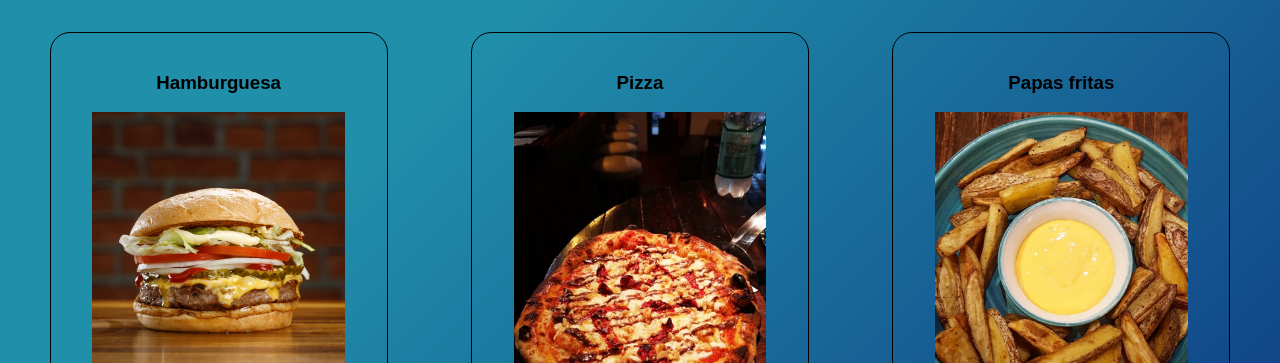
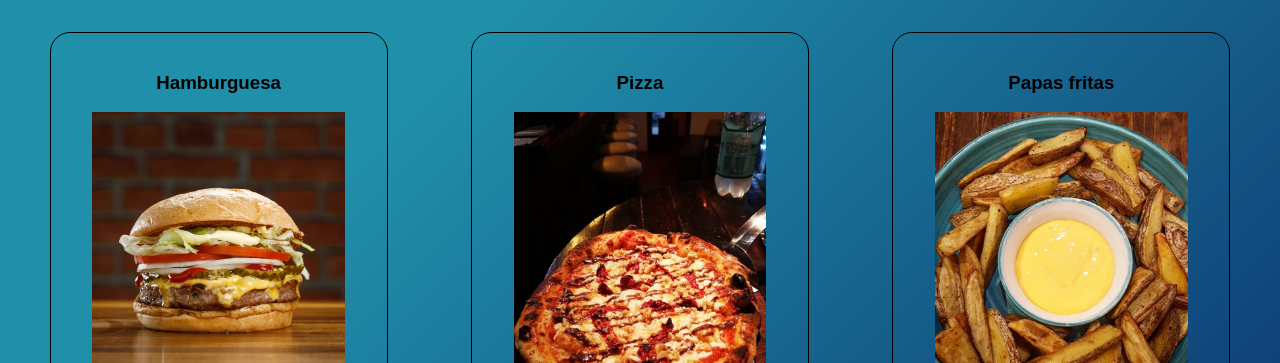
Before and after one commit to Elias-Gritti/Segunda-entregaJS, a plain HTML site: page index.html in a window 1280 px wide. Shown: the part 131-494 px from the top of the page. Drawn offline with Linux system fonts and the light colour scheme.

Commit message:
Corrigiendo

```diff
--- a/style.css
+++ b/style.css
@@ -2,7 +2,7 @@ body {
     font-family: Arial;
     text-align: center;
     padding-top: 50px;
-    background-image: linear-gradient(315deg, #081874 0%, #208faa 74%);
+    background-image: linear-gradient(315deg, #051158 0%, #208faa 74%);
 }
 
 /* CARDS */
```
